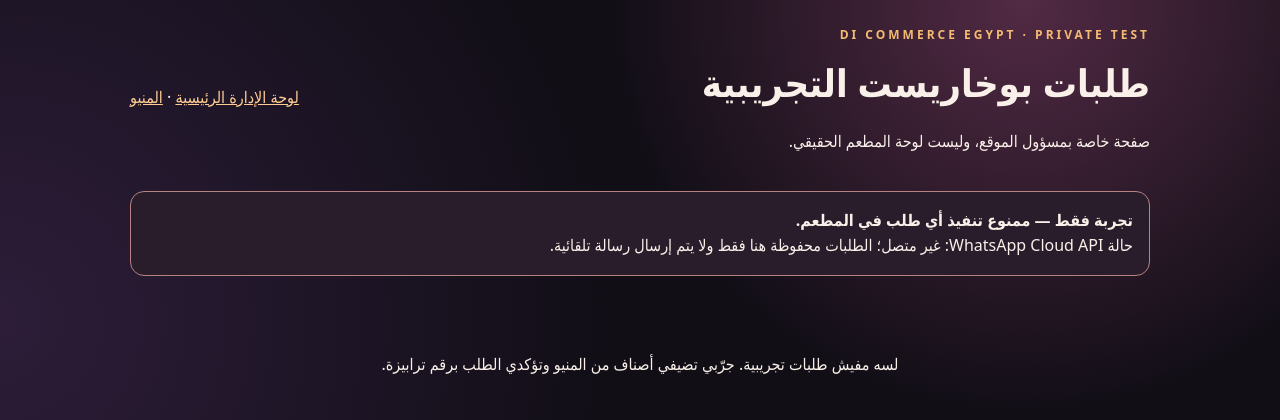
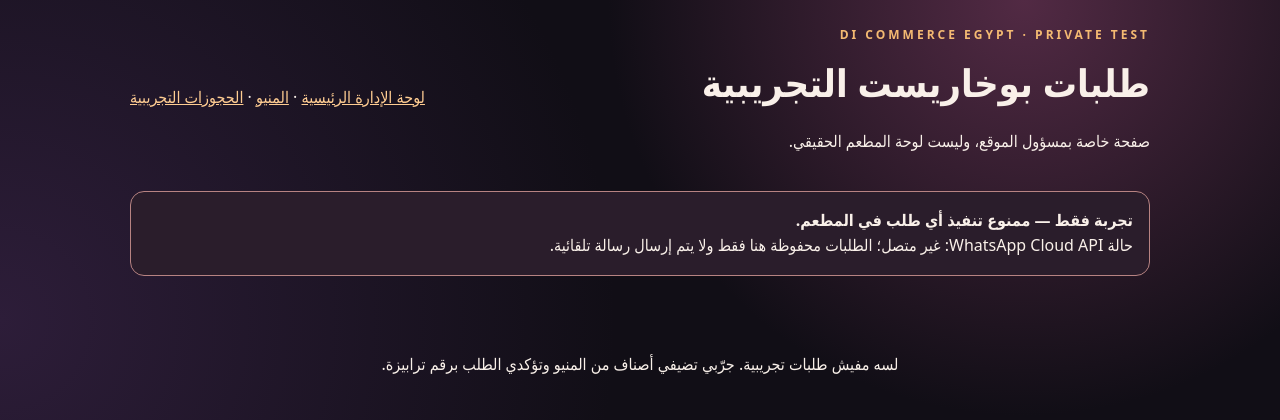
Before and after one commit to riva1505-stack/DI-commerce-Egypt, a FastAPI app: template templates/bokharest_demo_admin.html in a window 1280 px wide. Shown: the top 420 px of the page. Run offline with FastAPI, Linux system fonts and the light colour scheme; the template is opened without the code that fills it, so the values that code supplies are empty.

Commit message:
Expose demo reservations dashboard in admin navigation

```diff
--- a/templates/bokharest_demo_admin.html
+++ b/templates/bokharest_demo_admin.html
@@ -21,7 +21,7 @@ body{min-height:100vh}.admin-wrap{max-width:1100px;padding:25px clamp(14px,4vw,4
 <header class="admin-head"><div><p class="overline">DI COMMERCE EGYPT · PRIVATE TEST</p>
 <h1 class="admin-title">طلبات بوخاريست التجريبية</h1>
 <p>صفحة خاصة بمسؤول الموقع، وليست لوحة المطعم الحقيقي.</p></div>
-<nav><a href="/admin">لوحة الإدارة الرئيسية</a> · <a href="/bokharest">المنيو</a></nav></header>
+<nav><a href="/admin">لوحة الإدارة الرئيسية</a> · <a href="/bokharest">المنيو</a> · <a href="/admin/bokharest-reservations">الحجوزات التجريبية</a></nav></header>
 <div class="admin-hint" role="note">
 <strong>تجربة فقط — ممنوع تنفيذ أي طلب في المطعم.</strong><br>
 حالة WhatsApp Cloud API:
```
